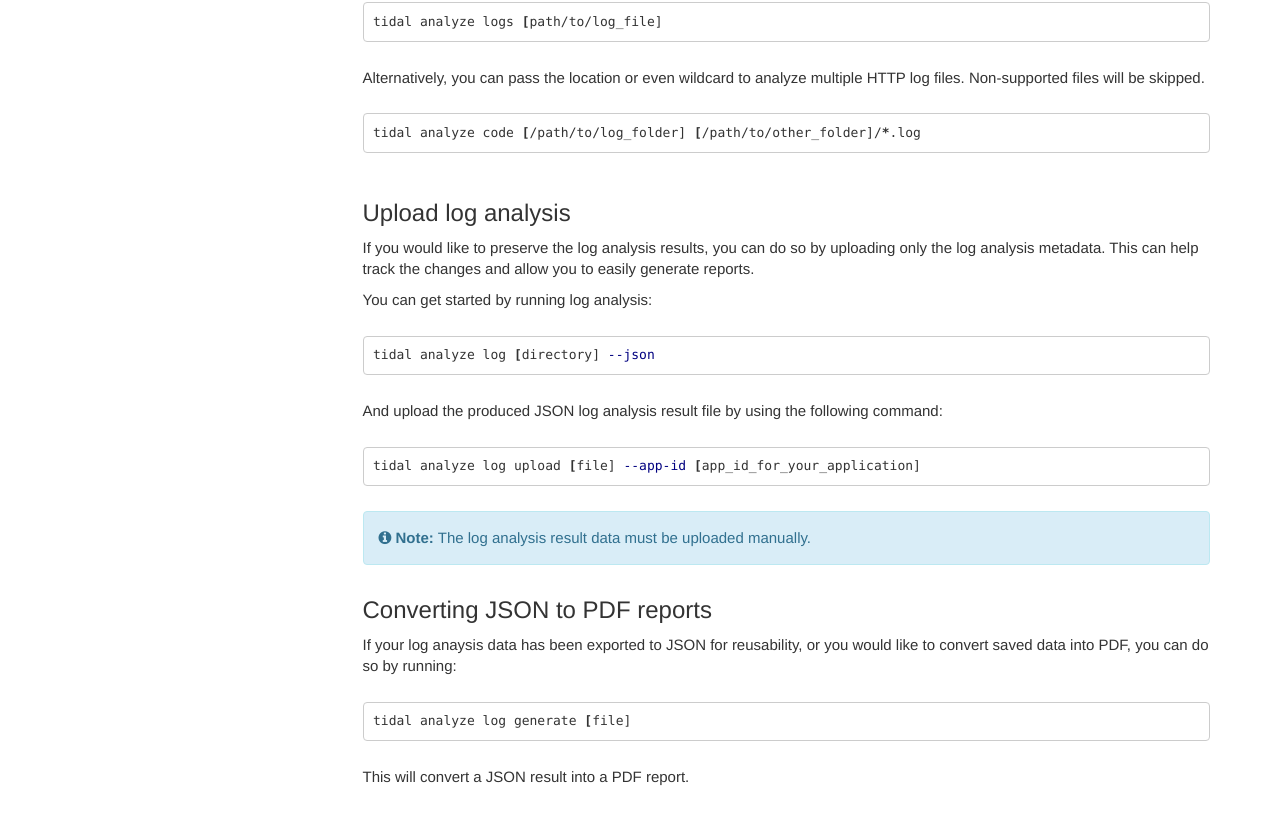
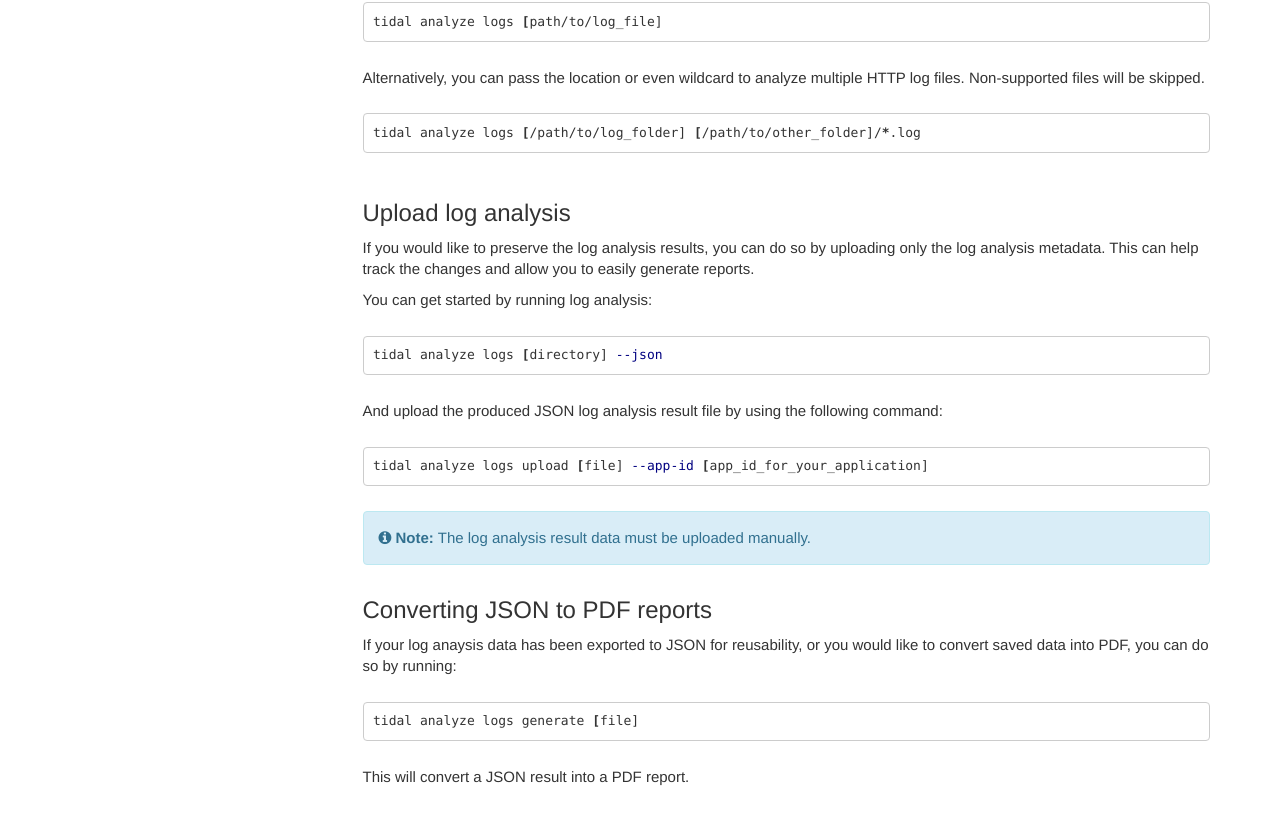
Before and after one commit to tidalmigrations/tidalmigrations.github.io, a Jekyll site: the page built from pages/tidal tools/analyze_logs.md, in a window 1280 px wide. Shown: the part 650-1467 px from the top of the page. Built offline with Jekyll 4.4.1, drawn with Linux system fonts in a browser that asks for light colours; nearby versions of some CDN libraries; comment, search, counter and statistics services are not loaded.

Commit message:
Fit Typos: log -> logs; code -> logs in analyze_logs.md

````diff
--- a/pages/tidal tools/analyze_logs.md
+++ b/pages/tidal tools/analyze_logs.md
@@ -30,7 +30,7 @@ tidal analyze logs [path/to/log_file]
    Non-supported files will be skipped.
 
 ```bash
-tidal analyze code [/path/to/log_folder] [/path/to/other_folder]/*.log
+tidal analyze logs [/path/to/log_folder] [/path/to/other_folder]/*.log
 ```
 
 ## Upload log analysis
@@ -40,13 +40,13 @@ This can help track the changes and allow you to easily generate reports.
 You can get started by running log analysis:
 
 ```bash
-tidal analyze log [directory] --json
+tidal analyze logs [directory] --json
 ```
 
 And upload the produced JSON log analysis result file by using the following command:
 
 ```bash
-tidal analyze log upload [file] --app-id [app_id_for_your_application]
+tidal analyze logs upload [file] --app-id [app_id_for_your_application]
 ```
 
 {% include note.html content="The log analysis result data must be uploaded manually." %}
@@ -56,7 +56,7 @@ If your log anaysis data has been exported to JSON for reusability, or you would
 convert saved data into PDF, you can do so by running:
 
 ```bash
-tidal analyze log generate [file]
+tidal analyze logs generate [file]
 ```
 
 This will convert a JSON result into a PDF report.
````
